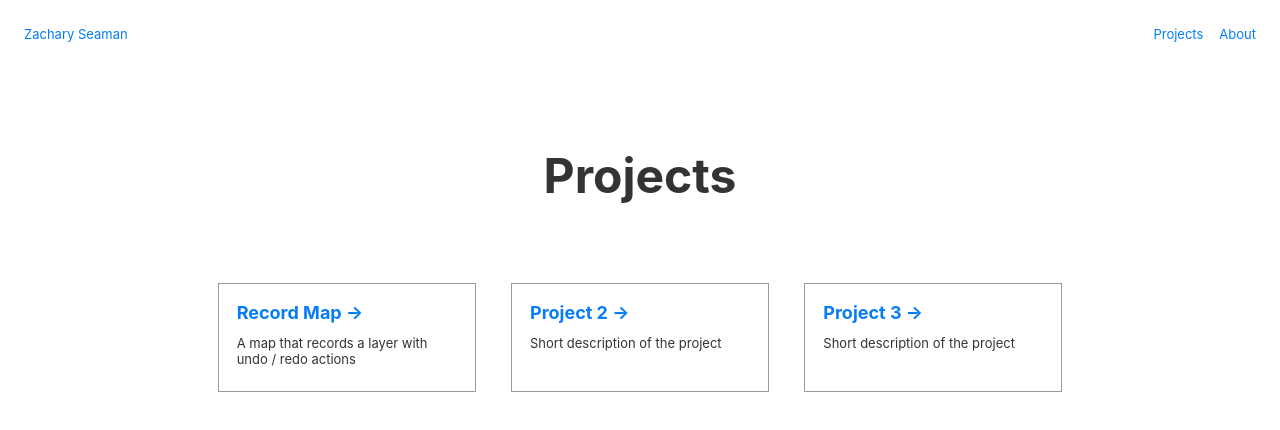
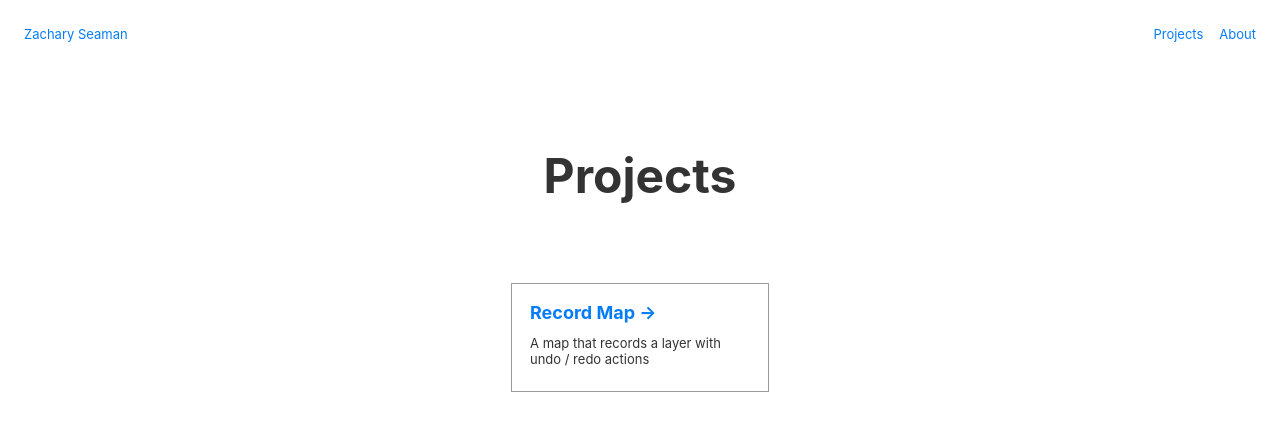
Before and after one commit to znseaman/website, a Next.js app: page /projects in a window 1280 px wide. Shown: the top 430 px of the page. Built offline with nearby package versions, Linux system fonts and the light colour scheme.

Commit message:
improv(): comment out other projects

```diff
--- a/pages/projects.js
+++ b/pages/projects.js
@@ -17,7 +17,7 @@ const Projects = () => (
           <h3>Record Map &rarr;</h3>
           <p>A map that records a layer with undo / redo actions</p>
         </a>
-        <a href="https://nextjs.org/learn" className="card">
+        {/* <a href="https://nextjs.org/learn" className="card">
           <h3>Project 2 &rarr;</h3>
           <p>Short description of the project</p>
         </a>
@@ -27,7 +27,7 @@ const Projects = () => (
         >
           <h3>Project 3 &rarr;</h3>
           <p>Short description of the project</p>
-        </a>
+        </a> */}
       </div>
     </div>
 
```
